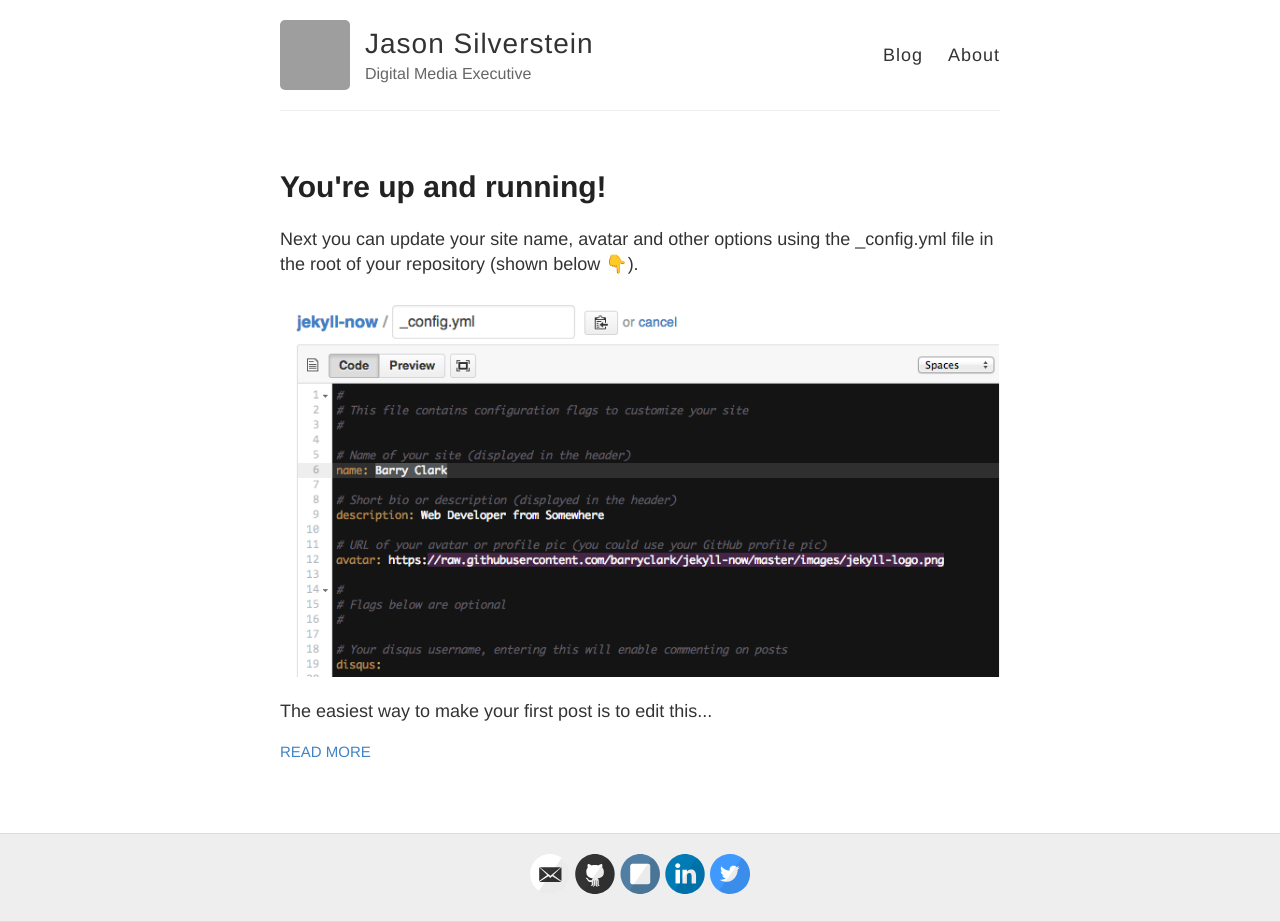
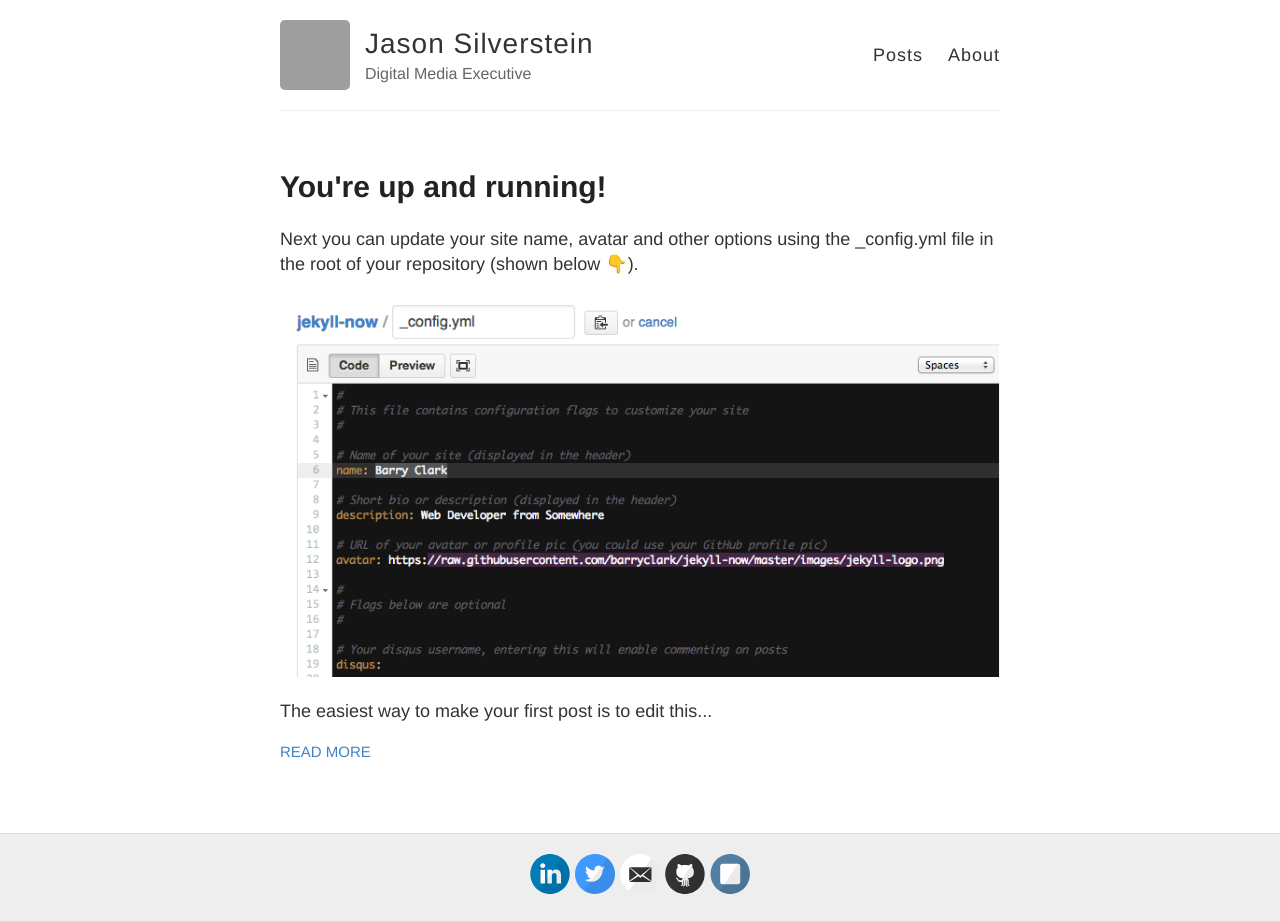
Before and after one commit to jasonsilverstein/jasonsilverstein.github.io, a Jekyll site: the page built from index.html, in a window 1280 px wide. Built offline with Jekyll 4.4.1, drawn with Linux system fonts in a browser that asks for light colours; emoji names are drawn with the system emoji font; grey boxes are pictures that could not be loaded.

Commit message:
Few changes to footer & header

```diff
--- a/_includes/svg-icons.html
+++ b/_includes/svg-icons.html
@@ -1,11 +1,12 @@
-          {% if site.footer-links.dribbble %}<a href="http://dribbble.com/{{ site.footer-links.dribbble }}">{% include svg-icons/dribbble.html %}</a>{% endif %}
+{% if site.footer-links.linkedin %}<a href="http://linkedin.com/in/{{ site.footer-links.linkedin }}">{% include svg-icons/linkedin.html %}</a>{% endif %}
+{% if site.footer-links.twitter %}<a href="http://twitter.com/{{ site.footer-links.twitter }}">{% include svg-icons/twitter.html %}</a>{% endif %}
+{% if site.footer-links.dribbble %}<a href="http://dribbble.com/{{ site.footer-links.dribbble }}">{% include svg-icons/dribbble.html %}</a>{% endif %}
           {% if site.footer-links.email %}<a href="mailto:{{ site.footer-links.email }}">{% include svg-icons/email.html %}</a>{% endif %}
           {% if site.footer-links.facebook %}<a href="http://facebook.com/{{ site.footer-links.facebook }}">{% include svg-icons/facebook.html %}</a>{% endif %}
           {% if site.footer-links.flickr %}<a href="http://flickr.com/{{ site.footer-links.flickr }}">{% include svg-icons/flickr.html %}</a>{% endif %}
           {% if site.footer-links.github %}<a href="http://github.com/{{ site.footer-links.github }}">{% include svg-icons/github.html %}</a>{% endif %}
           {% if site.footer-links.instagram %}<a href="http://instagram.com/{{ site.footer-links.instagram }}">{% include svg-icons/instagram.html %}</a>{% endif %}
-          {% if site.footer-links.linkedin %}<a href="http://linkedin.com/in/{{ site.footer-links.linkedin }}">{% include svg-icons/linkedin.html %}</a>{% endif %}
+
           {% if site.footer-links.pinterest %}<a href="http://pinterest.com/{{ site.footer-links.pinterest }}">{% include svg-icons/pinterest.html %}</a>{% endif %}
           {% if site.footer-links.rss %}<a href="{{ site.baseurl }}/feed.xml">{% include svg-icons/rss.html %}</a>{% endif %}
-          {% if site.footer-links.twitter %}<a href="http://twitter.com/{{ site.footer-links.twitter }}">{% include svg-icons/twitter.html %}</a>{% endif %}
           {% if site.footer-links.stackoverflow %}<a href="http://stackoverflow.com/{{ site.footer-links.stackoverflow }}">{% include svg-icons/stackoverflow.html %}</a>{% endif %}
--- a/_layouts/default.html
+++ b/_layouts/default.html
@@ -32,7 +32,7 @@
           </div>
 
           <nav>
-            <a href="{{ site.baseurl }}/">Blog</a>
+            <a href="{{ site.baseurl }}/">Posts</a>
             <a href="{{ site.baseurl }}/about">About</a>
           </nav>
         </header>
```
